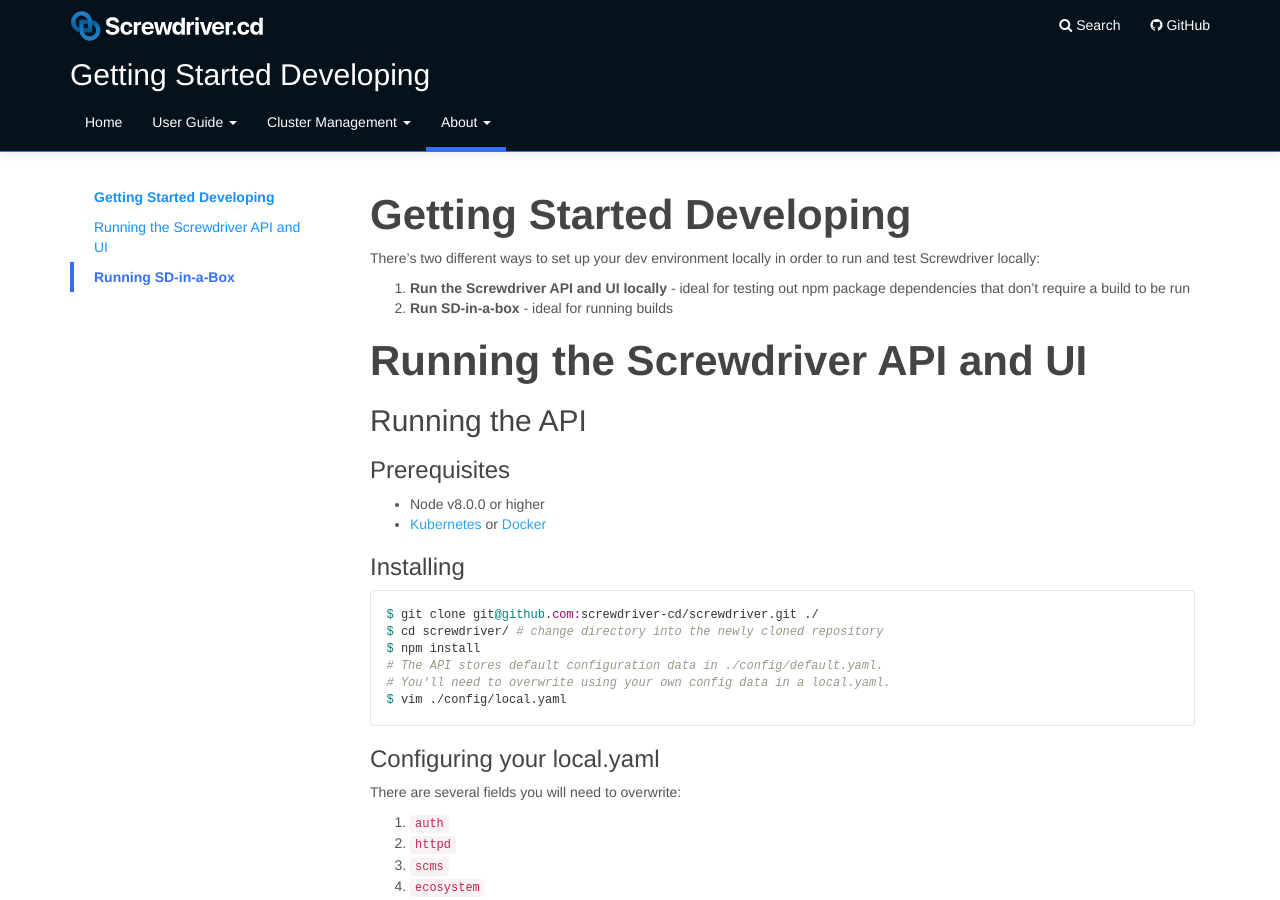
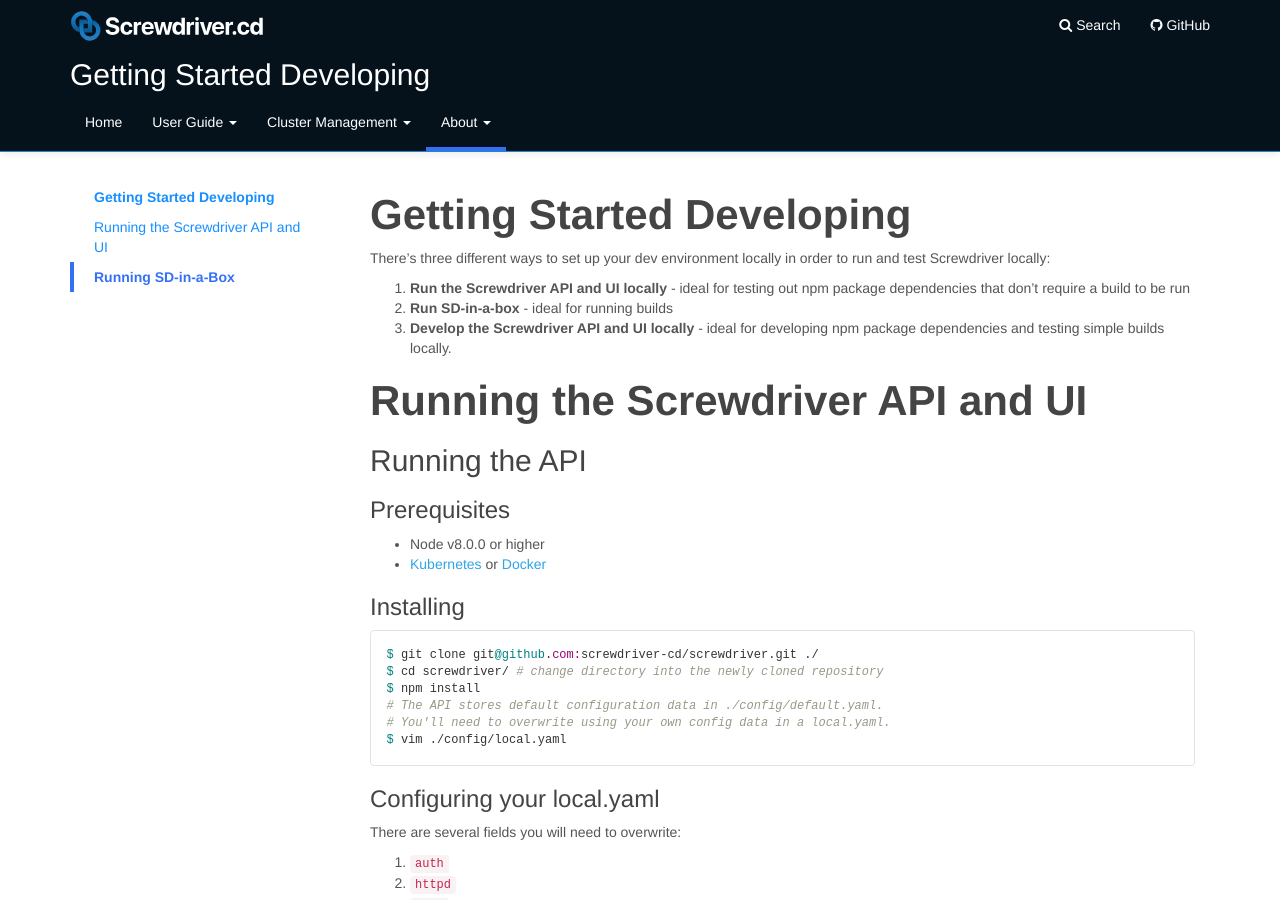
Before and after one commit to screwdriver-cd/guide, a Jekyll site: the page built from docs/about/contributing/getting-started-developing.md, in a window 1280 px wide and 900 px high. Built offline with Jekyll 4.4.1, drawn with Linux system fonts in a browser that asks for light colours.

Commit message:
docs: manually add pr suggestions

```diff
--- a/docs/about/contributing/getting-started-developing.md
+++ b/docs/about/contributing/getting-started-developing.md
@@ -14,10 +14,11 @@ toc:
 ---
 # Getting Started Developing
 
-There's two different ways to set up your dev environment locally in order to run and test Screwdriver locally:
+There's three different ways to set up your dev environment locally in order to run and test Screwdriver locally:
 
 1. **Run the Screwdriver API and UI locally** - ideal for testing out npm package dependencies that don't require a build to be run
 2. **Run SD-in-a-box** - ideal for running builds
+3. **Develop the Screwdriver API and UI locally** - ideal for developing npm package dependencies and testing simple builds locally.
 
 # Running the Screwdriver API and UI
 ## Running the API
```
